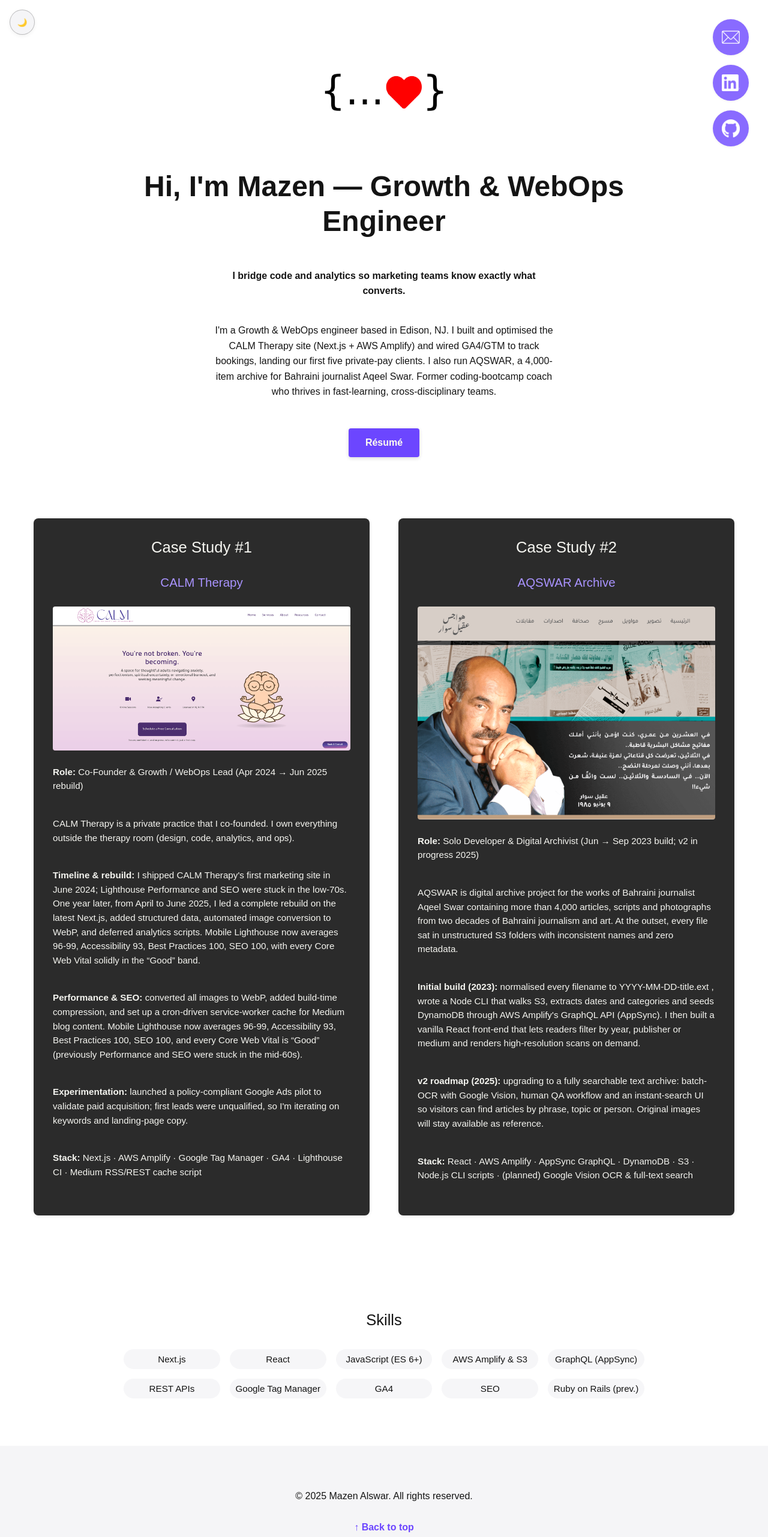
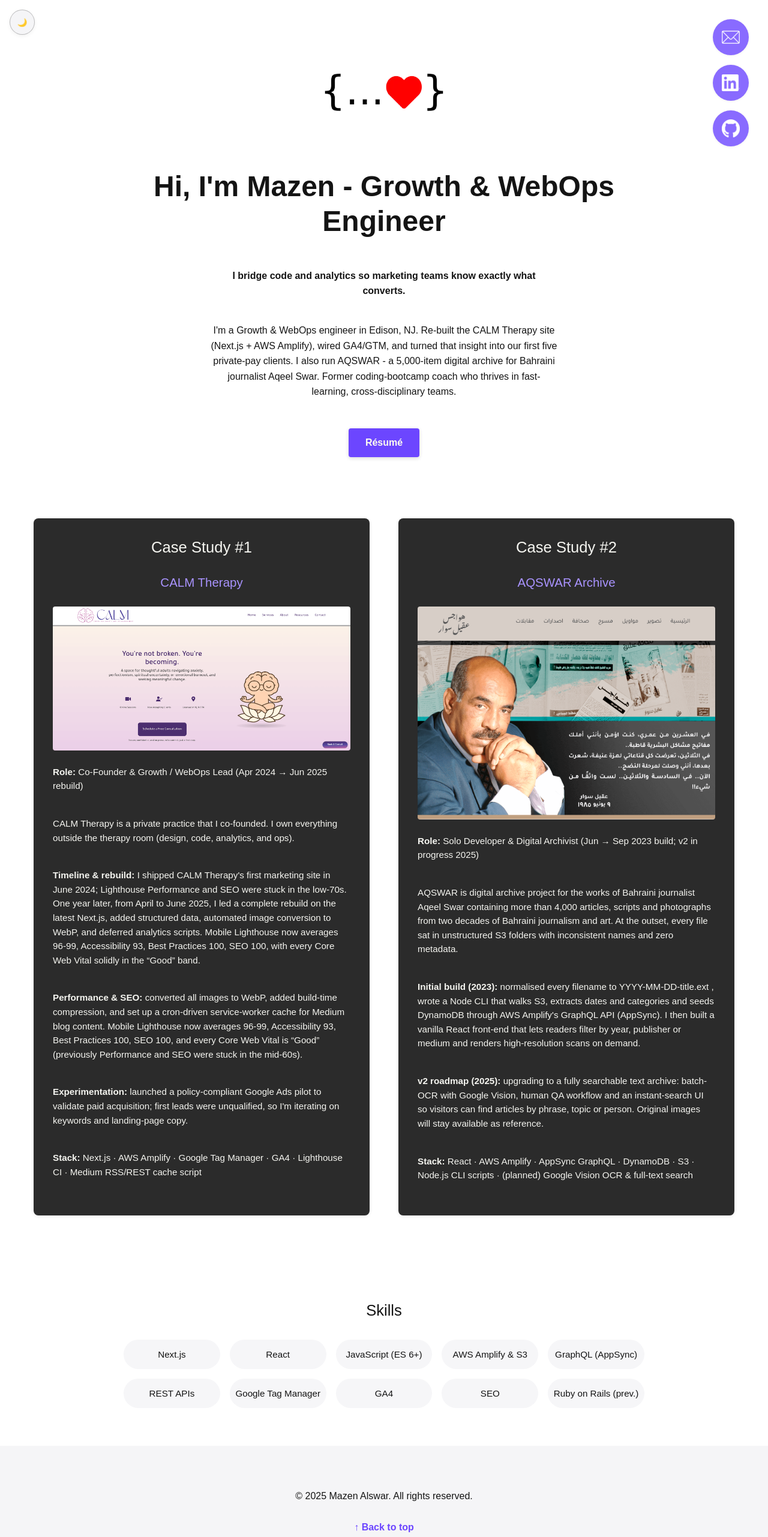
Before and after one commit to mazenswar/mazen-portfolio, a Next.js app: page / in a window 1280 px wide. Shown: the top 2562 px of the page at 60% size. Built offline with nearby package versions, Linux system fonts and the light colour scheme.

Commit message:
v3.8 copy adjustment

```diff
--- a/src/app/home/HeroSection.js
+++ b/src/app/home/HeroSection.js
@@ -28,18 +28,18 @@
 						height={200}
 					/>
 				</div>
-				<h1>Hi, I{"'"}m Mazen — Growth &amp; WebOps Engineer</h1>
+				<h1>Hi, I{"'"}m Mazen - Growth &amp; WebOps Engineer</h1>
 				<p>
 					I bridge code and analytics so marketing teams know exactly what
 					converts.
 				</p>
 				<p>
-					I{"'"}m a Growth & WebOps engineer based in Edison, NJ. I built and
-					optimised the CALM Therapy site (Next.js + AWS Amplify) and wired
-					GA4/GTM to track bookings, landing our first five private-pay clients.
-					I also run AQSWAR, a 4,000-item archive for Bahraini journalist Aqeel
-					Swar. Former coding-bootcamp coach who thrives in fast-learning,
-					cross-disciplinary teams.
+					I{"'"}m a Growth & WebOps engineer in Edison, NJ. Re-built the CALM
+					Therapy site (Next.js + AWS Amplify), wired GA4/GTM, and turned that
+					insight into our first five private-pay clients. I also run AQSWAR - a
+					5,000-item digital archive for Bahraini journalist Aqeel Swar. Former
+					coding-bootcamp coach who thrives in fast-learning, cross-disciplinary
+					teams.
 				</p>
 				<Link
 					data-no-prefetch
--- a/src/app/home/styles/skills__section.scss
+++ b/src/app/home/styles/skills__section.scss
@@ -35,14 +35,14 @@
 		margin: 0;
 		padding: 0;
 		display: grid;
-		grid-template-columns: repeat(auto-fit, minmax(140px, 1fr));
+		grid-template-columns: repeat(auto-fit, minmax(160px, 1fr));
 		gap: 1rem;
 		text-align: center;
 		font-size: 0.95rem;
 	}
 
 	.skill {
-		padding: 0.5rem;
+		padding: 1rem 0;
 	}
 
 	.pill {
@@ -51,6 +51,7 @@
 		color: var(--text);
 		border-radius: 9999px;
 		transition: background-color 0.2s ease;
+		// padding: 1em 0;
 	}
 
 	/* Optional hover to reinforce accent */
```
